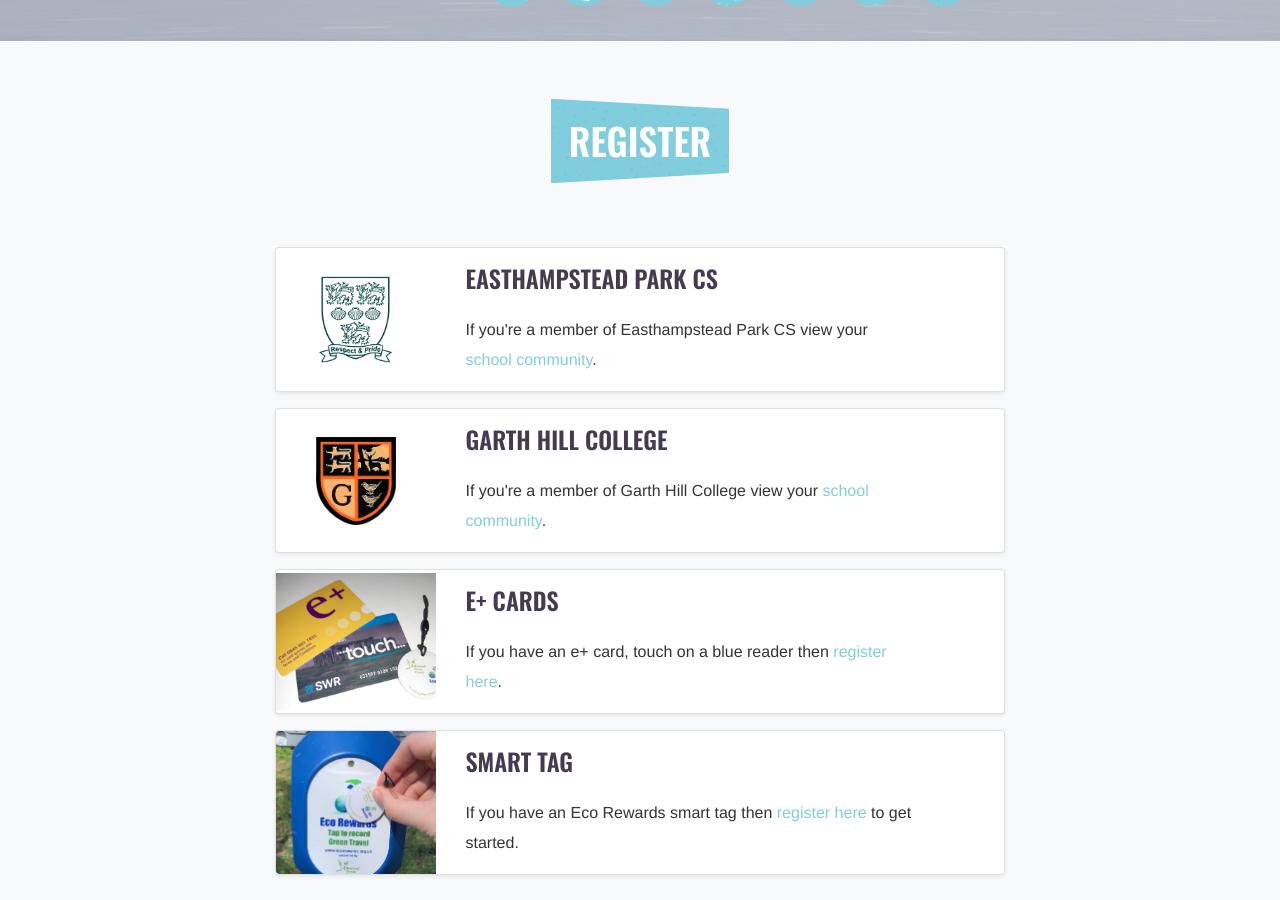
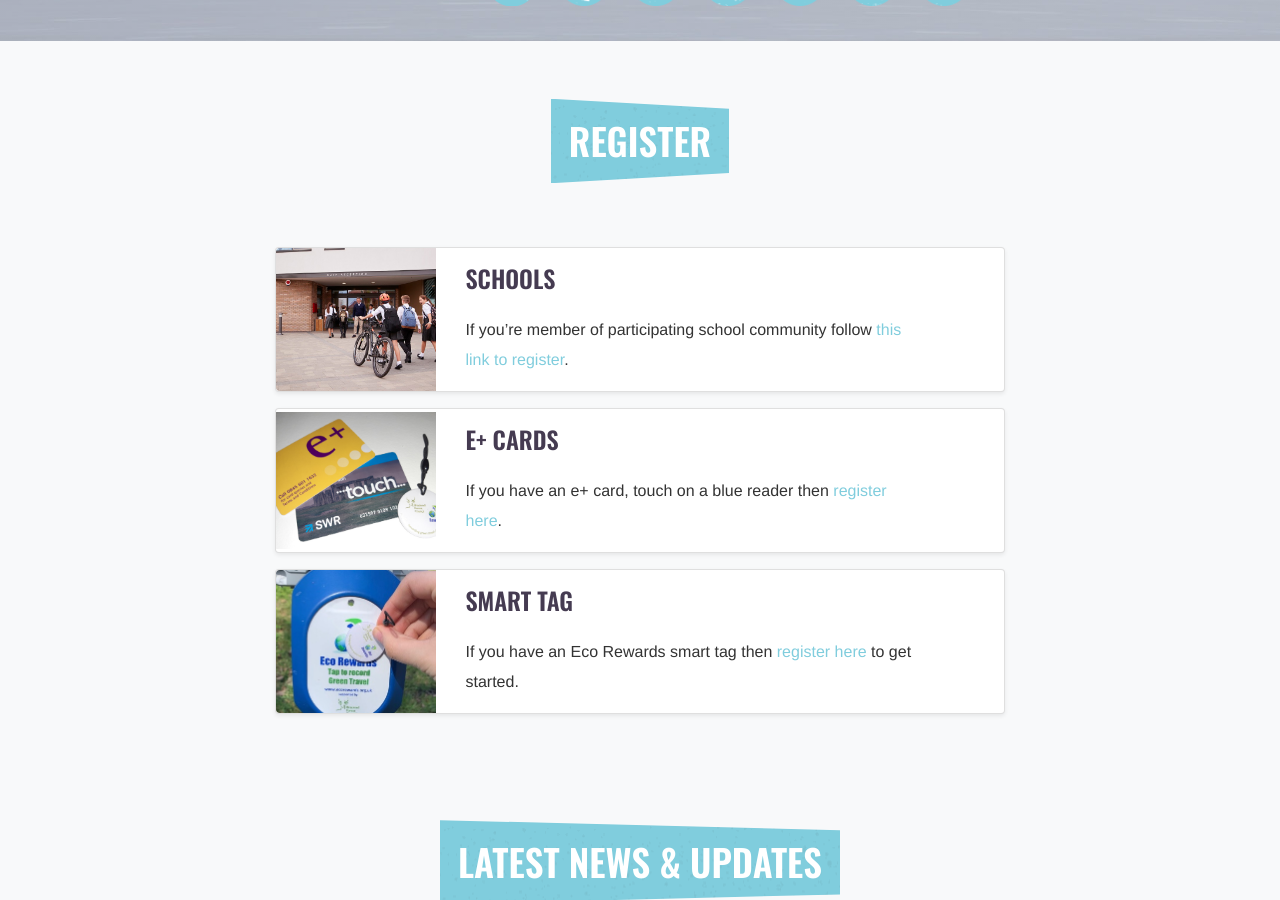
Before and after one commit to EcoRewards/ecorewards.co.uk, a Jekyll site: the page built from bracknell/index.html, in a window 1280 px wide and 900 px high, scrolled down 632 px. Built offline with Jekyll 4.4.1, drawn with Linux system fonts in a browser that asks for light colours; some web fonts are replaced; comment, search, counter and statistics services are not loaded.

Commit message:
Add schools registration link

```diff
--- a/bracknell/index.html
+++ b/bracknell/index.html
@@ -40,58 +40,22 @@
         <h2 class="heading heading--md heading--color-1 mb-5">Register</h2>
 
         <div class="card shadow-sm mt-3 text-left">
-          <div class="card-link" onclick="location.href='{{ site.baseurl }}/orgs/epcs'">
+          <div class="card-link" onclick="location.href='{{ site.baseurl }}/bracknell/schools'">
             <div class="row card-body news-body">
               <div class="col-sm-3">
-                <div class="post-image" style="background: url(/assets/image/orgs/epcs-rev.png) center no-repeat; background-size: 75px"></div>
+                <div class="post-image" style="background: url(/assets/image/orgs/schools.jpg) center no-repeat; background-size: 220px"></div>
               </div>
               <div class="col-sm-8 pt-3">
                 <h4 class="invert-header m-0 p-0">
-                  Easthampstead Park CS
+                  Schools
                 </h4>
                 <p class="mt-3 mb-3 mr-4">
-                  If you're a member of Easthampstead Park CS view your <a href="{{ site.baseurl }}/orgs/epcs">school community</a>.
+                  If you’re member of participating school community follow <a href="{{ site.baseurl }}/bracknell/schools">this link to register</a>.
                 </p>
               </div>
             </div>
           </div>
         </div>
-
-        <div class="card shadow-sm mt-3 text-left">
-          <div class="card-link" onclick="location.href='{{ site.baseurl }}/orgs/ghc'">
-            <div class="row card-body news-body">
-              <div class="col-sm-3">
-                <div class="post-image" style="background: url(/assets/image/orgs/ghc.png) center no-repeat; background-size: 80px"></div>
-              </div>
-              <div class="col-sm-8 pt-3">
-                <h4 class="invert-header m-0 p-0">
-                  Garth Hill College
-                </h4>
-                <p class="mt-3 mb-3 mr-4">
-                  If you're a member of Garth Hill College view your <a href="{{ site.baseurl }}/orgs/ghc">school community</a>.
-                </p>
-              </div>
-            </div>
-          </div>
-        </div>
-
-<!--        <div class="card shadow-sm mt-3 text-left">-->
-<!--          <div class="card-link" onclick="location.href='{{ site.baseurl }}/orgs/warfield'">-->
-<!--            <div class="row card-body news-body">-->
-<!--              <div class="col-sm-3">-->
-<!--                <div class="post-image" style="background: url(/assets/image/orgs/warfield.png) center no-repeat; background-size: 80px"></div>-->
-<!--              </div>-->
-<!--              <div class="col-sm-8 pt-3">-->
-<!--                <h4 class="invert-header m-0 p-0">-->
-<!--                  Warfield Primary-->
-<!--                </h4>-->
-<!--                <p class="mt-3 mb-3 mr-4">-->
-<!--                  If you're a member of Warfield Primary view your <a href="{{ site.baseurl }}/orgs/warfield">school community</a>.-->
-<!--                </p>-->
-<!--              </div>-->
-<!--            </div>-->
-<!--          </div>-->
-<!--        </div>-->
 
         <div class="card shadow-sm mt-3 text-left">
           <div class="card-link" onclick="location.href='https://www.ecorewards.org.uk/secure/register.php'">
@@ -112,7 +76,7 @@
         </div>
 
         <div class="card shadow-sm mt-3 text-left">
-          <div class="card-link" onclick="location.href='{{ site.baseurl }}/orgs/epcs'">
+          <div class="card-link" onclick="location.href='https://www.ecorewards.org.uk/secure/register.php'">
             <div class="row card-body news-body">
               <div class="col-sm-3">
                 <div class="post-image" style="background: url(/assets/image/post/green-travel-rewards-in-bracknell/reader.jpg) center no-repeat; background-size: 200px"></div>
```
Also changed, not shown: assets/image/orgs/schools.jpg (added).
